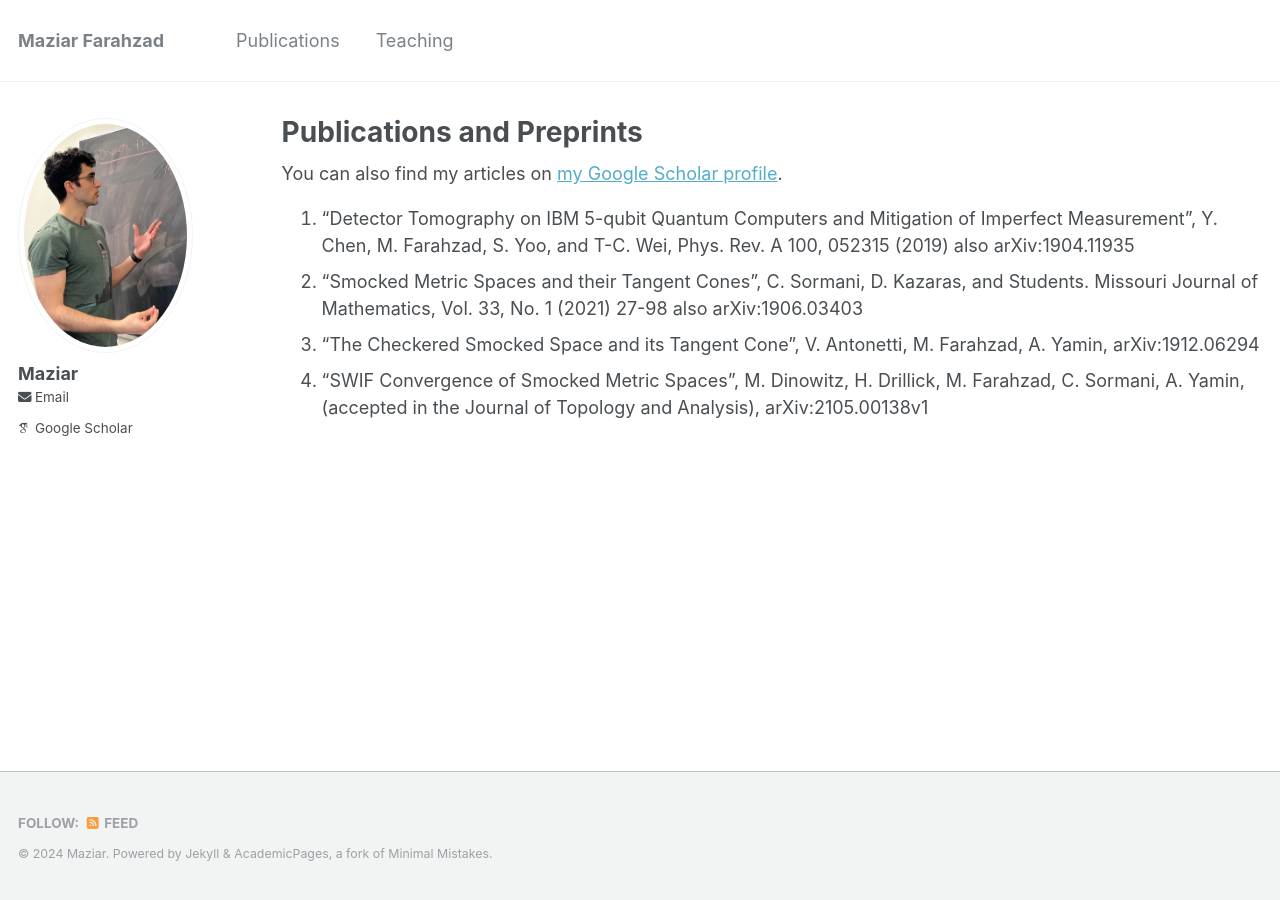
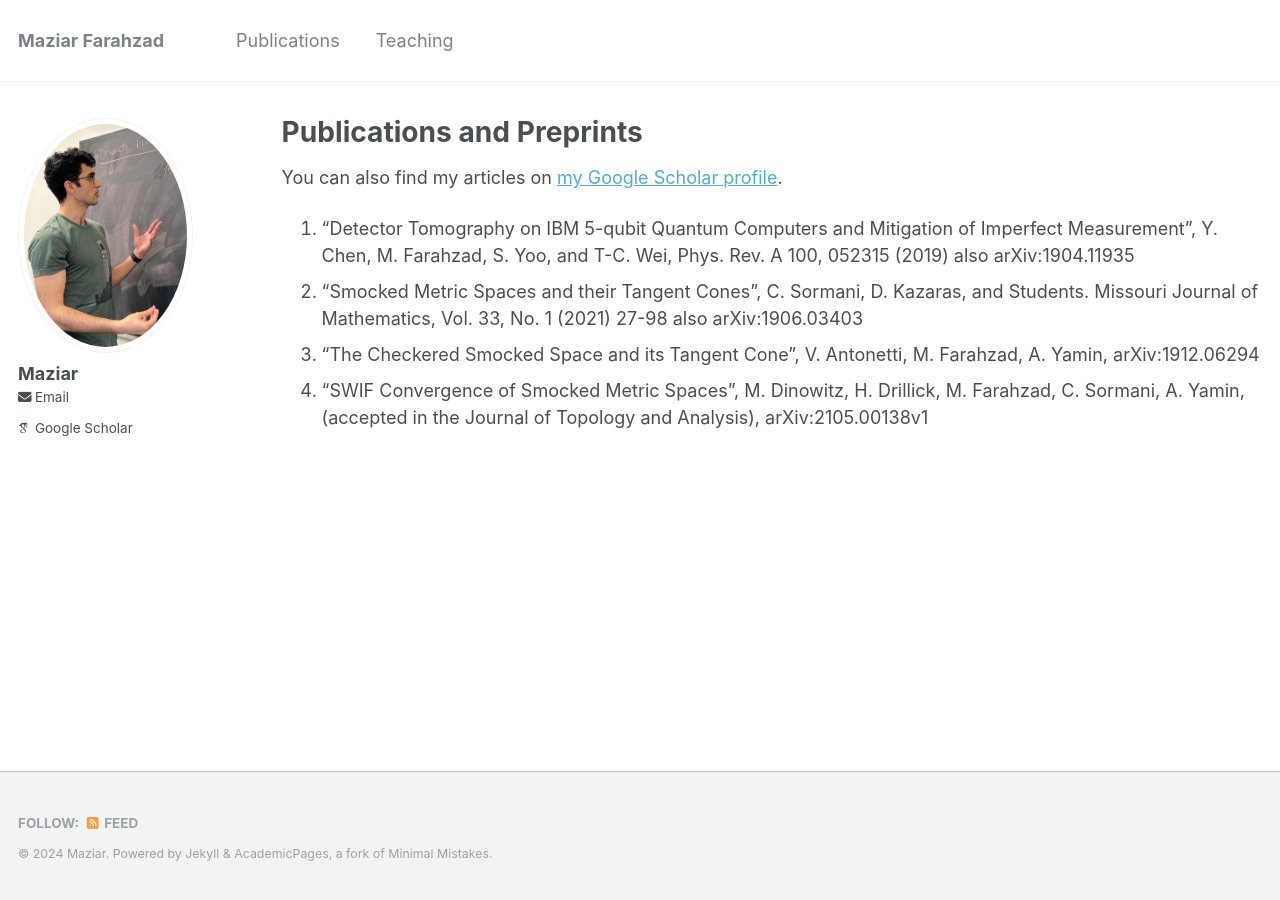
Before and after one commit to maziarf/maziar.github.io, a Jekyll site: the page built from _pages/publications.md, in a window 1280 px wide. Built offline with Jekyll 4.4.1, drawn with Linux system fonts in a browser that asks for light colours; some web fonts are replaced.

Commit message:
Update publications.md

```diff
--- a/_pages/publications.md
+++ b/_pages/publications.md
@@ -5,15 +5,17 @@ permalink: /publications/
 author_profile: true
 ---
 
-{% if site.author.googlescholar %}
-  <div class="wordwrap">You can also find my articles on <a href="{{https://scholar.google.ca/citations?hl=en&user=g5CyVNcAAAAJ}}">my Google Scholar profile</a>.</div>
+<!---{% if site.author.googlescholar %}
+  <div class="wordwrap">You can also find my articles on <a href="{{site.author.googlescholar}}">my Google Scholar profile</a>.</div>
 {% endif %}
 
 {% include base_path %}
 
 {% for post in site.publications reversed %}
   {% include archive-single.html %}
-{% endfor %}
+{% endfor %}--->
+
+You can also find my articles on [my Google Scholar profile](https://scholar.google.ca/citations?hl=en&user=g5CyVNcAAAAJ).
 
 
 1. "Detector Tomography on IBM 5-qubit Quantum Computers and Mitigation of Imperfect Measurement", Y. Chen, M. Farahzad, S. Yoo, and T-C. Wei, Phys. Rev. A 100, 052315 (2019) also arXiv:1904.11935
```
